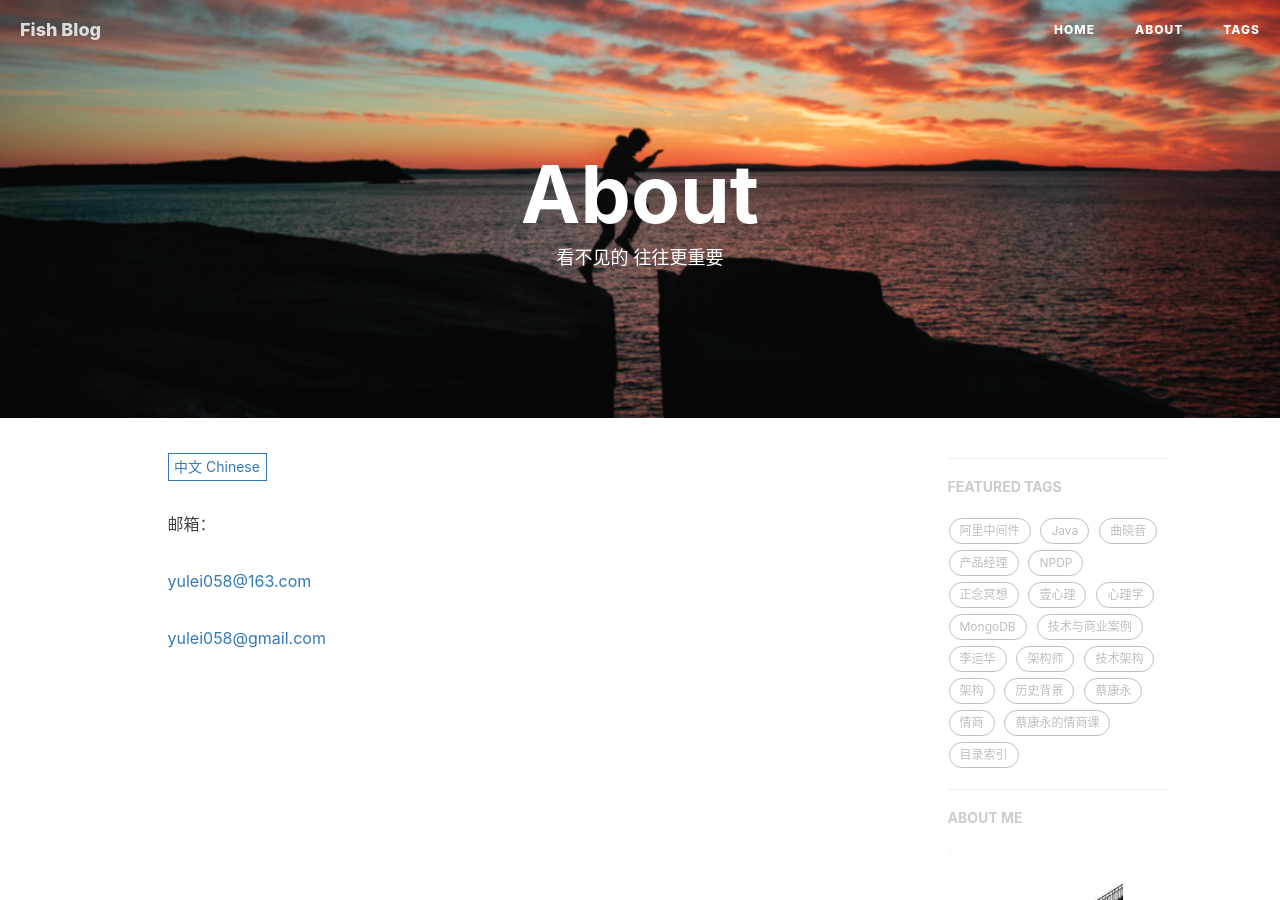
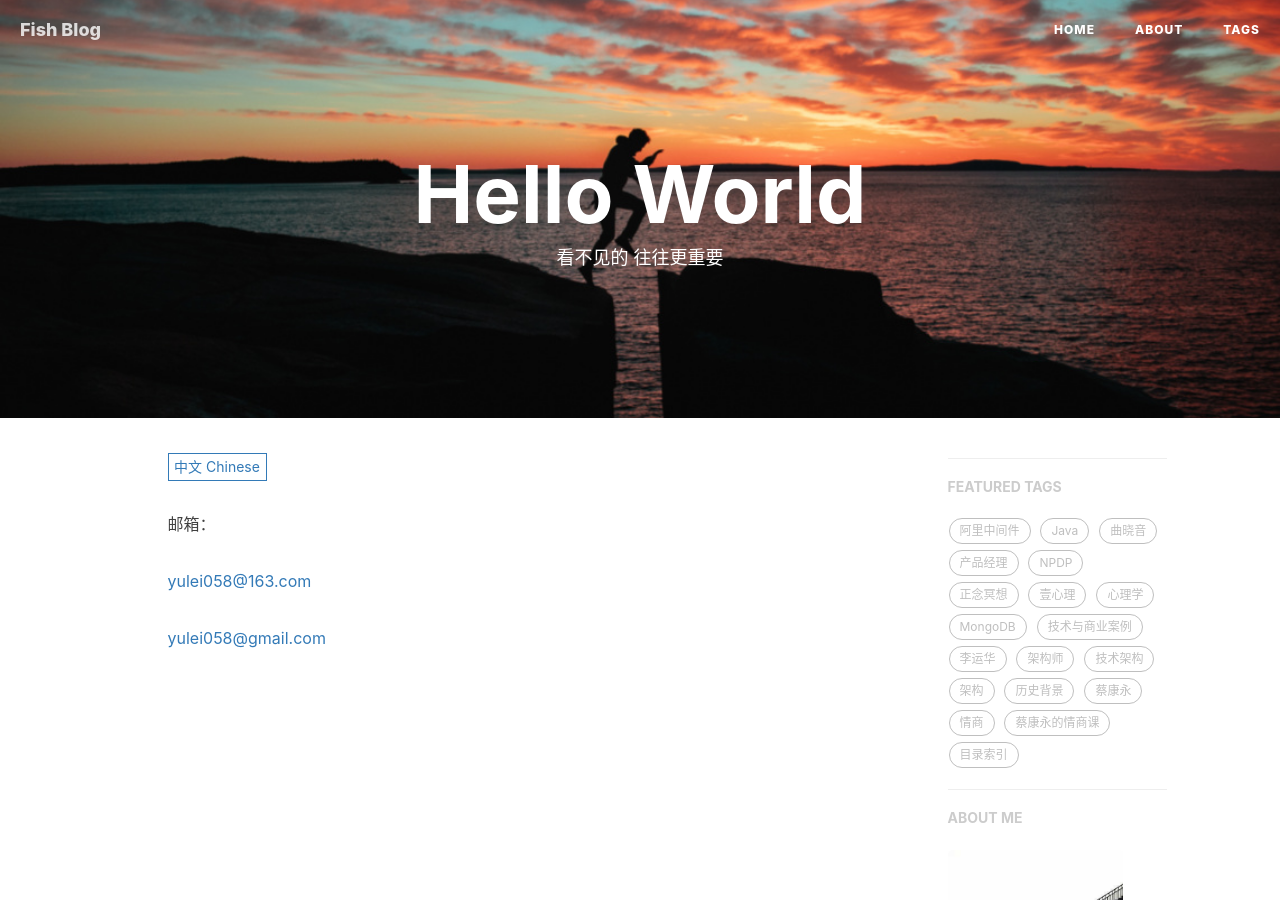
Before and after one commit to yuleizhuai/yuleizhuai.github.io, a Jekyll site: the page built from about.html, in a window 1280 px wide and 900 px high. Built offline with Jekyll 4.4.1, drawn with Linux system fonts in a browser that asks for light colours; nearby versions of some CDN libraries; comment, search, counter and statistics services are not loaded.

Commit message:
update h1

```diff
--- a/_config.yml
+++ b/_config.yml
@@ -2,7 +2,7 @@
 title: Fish Blog
 SEOTitle: 正念生活 | Fish Blog
 header-img: img/home-bg.jpg
-email: huxpro@gmail.com
+email: yulei058@163.com
 description: "技术、商业、管理，全面发展"
 keyword: "Fish, 正念生活, Fish Blog, 博客, 个人网站, 互联网"
 url: "https://yulei.vip"              # your host, for absolute URL
--- a/_layouts/page.html
+++ b/_layouts/page.html
@@ -8,7 +8,7 @@
         <div class="row">
             <div class="col-lg-8 col-lg-offset-2 col-md-10 col-md-offset-1 ">
                 <div class="site-heading">
-                    <h1>{% if page.title %}{{ page.title }}{% else %}{{ site.title }}{% endif %}</h1>
+                    <h1>Hello World</h1>
                     <!--<hr class="small">-->
                     <span class="subheading">{{ page.description }}</span>
                 </div>
```
